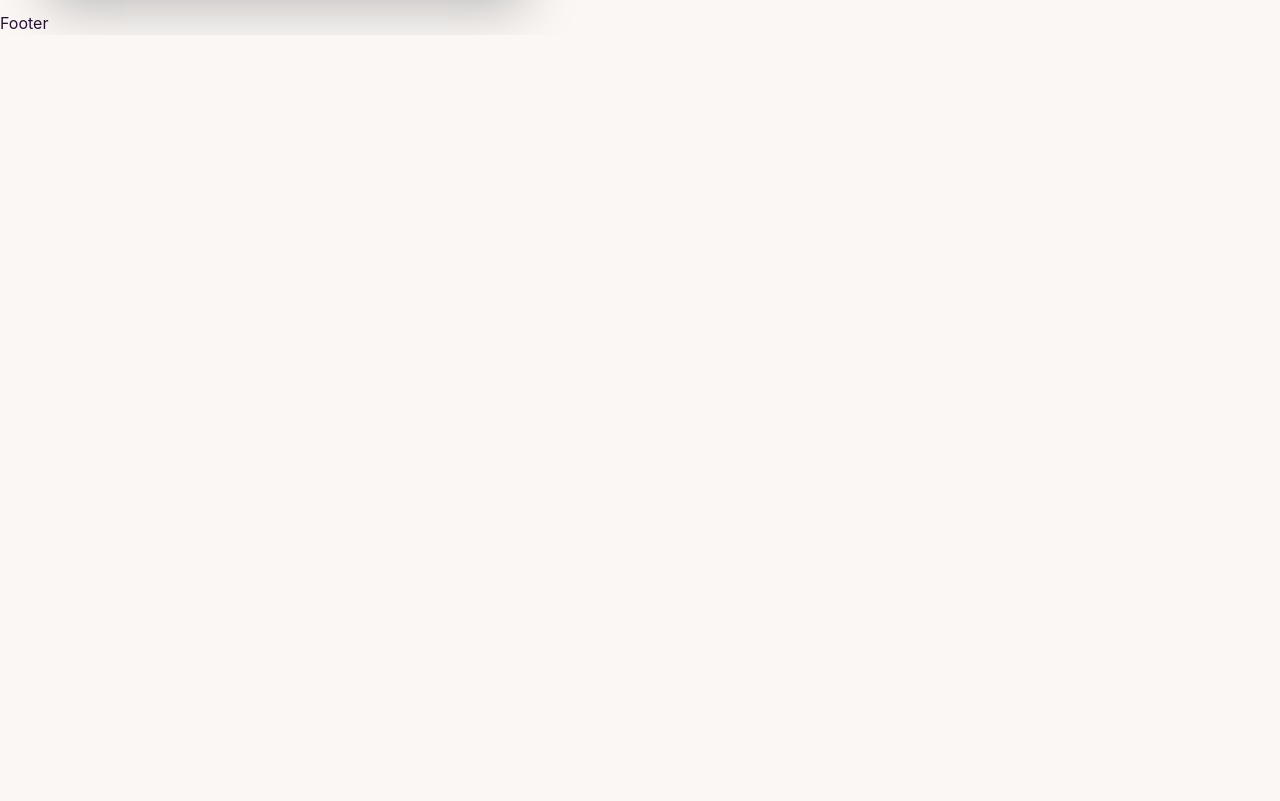
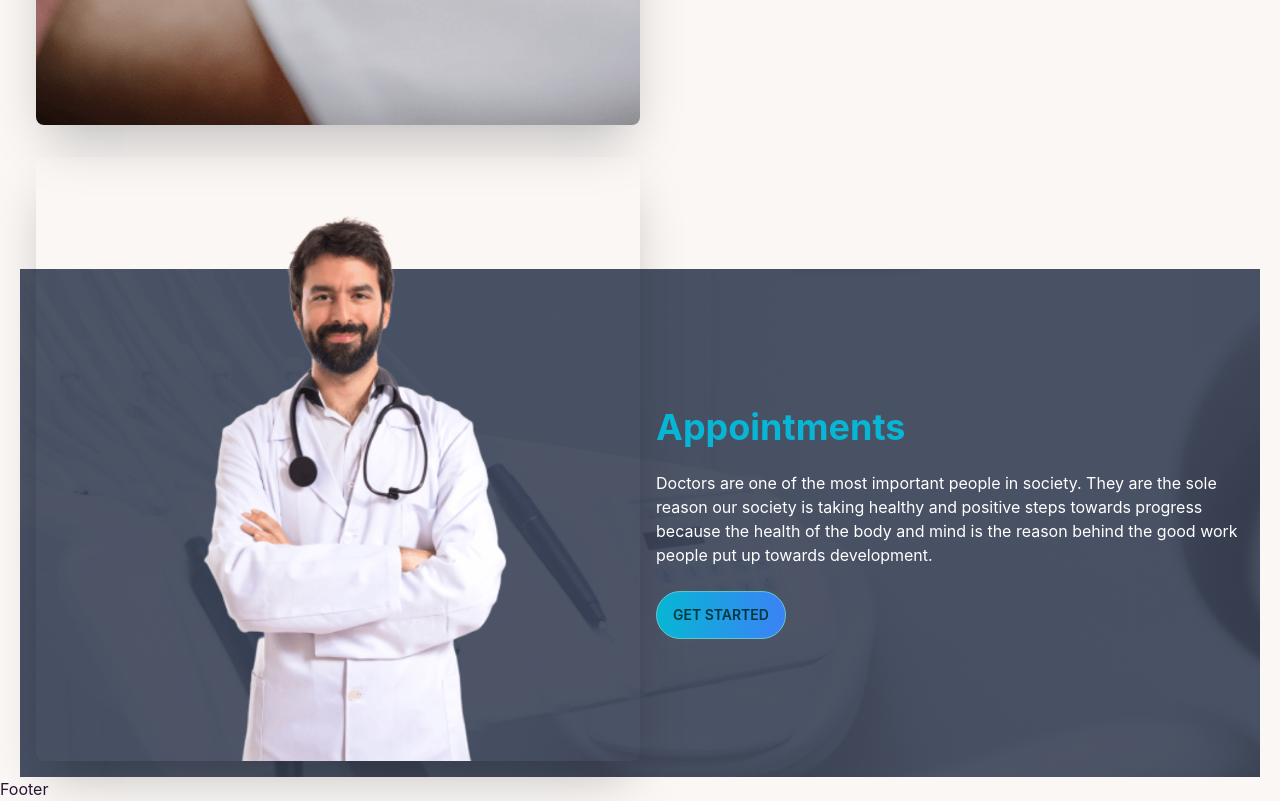
Before and after one commit to AsifAhmedSahil/doctors-appointment-full-stack-client, a React (Create React App) app: page / in a window 1280 px wide. Shown: the part 2052-2853 px from the top of the page. Before the commit the page ends 2087 px from the top, so only its background shows below. Built offline with nearby package versions, Linux system fonts and the light colour scheme.

Commit message:
appointments

```diff
--- /dev/null
+++ b/src/Pages/Home/Appointments/Appointments.js
@@ -0,0 +1,20 @@
+import React from 'react'
+import doctor from "../../../assets/images/doctor.png"
+import appointment from "../../../assets/images/appointment.png"
+
+const Appointments = () => {
+  return (
+    <section className='mt-32' style={{background: `url(${appointment})`}}>
+  <div className="hero-content flex-col lg:flex-row">
+    <img src={doctor} className=" -mt-32 hidden lg:block lg:w-1/2 rounded-lg shadow-2xl" />
+    <div>
+      <h1 className="text-4xl font-bold text-cyan-500 ">Appointments</h1>
+      <p className="py-6 text-white">Doctors are one of the most important people in society. They are the sole reason our society is taking healthy and positive steps towards progress because the health of the body and mind is the reason behind the good work people put up towards development.</p>
+      <button className="btn btn-primary bg-gradient-to-r from-cyan-500 to-blue-500">Get Started</button>
+    </div>
+  </div>
+</section>
+  )
+}
+
+export default Appointments
--- a/src/Pages/Home/Features/Features.js
+++ b/src/Pages/Home/Features/Features.js
@@ -5,9 +5,9 @@ const Features = () => {
   return (
     <div className="hero mt-[150px] ">
   <div className="hero-content flex-col lg:flex-row ">
-    <img src={treatment}  className="  lg:w-[500px] rounded-lg shadow-2xl" />
+    <img src={treatment}  className="  lg:w-1/2 w-3/4 rounded-lg shadow-2xl" />
     <div className='mx-20'>
-      <h1 className="text-5xl font-bold">Exceptional Dental Care On Your Terms</h1>
+      <h1 className="text-5xl font-bold w-3/4 ">Exceptional Dental Care On Your Terms</h1>
       <p className="py-6">We take great pride in providing you and your family with high-quality dental services. We tailor-fit our treatment plans to address your every need. There is nothing we want more than to see you gain confidence in your smile! Questions or looking to book an appointment?</p>
       <button className="btn btn-primary bg-gradient-to-r from-cyan-500 to-blue-500">Get Started</button>
     </div>
--- a/src/Pages/Home/Home/Home.js
+++ b/src/Pages/Home/Home/Home.js
@@ -1,4 +1,5 @@
 import React from 'react'
+import Appointments from '../Appointments/Appointments'
 import Bannar from '../Bannar/Bannar'
 import Features from '../Features/Features'
 import InfoCards from '../InfoCard/InfoCards'
@@ -11,6 +12,7 @@ const Home = () => {
         <InfoCards/>
         <Services/>
         <Features/>
+        <Appointments/>
     </div>
   )
 }
```
